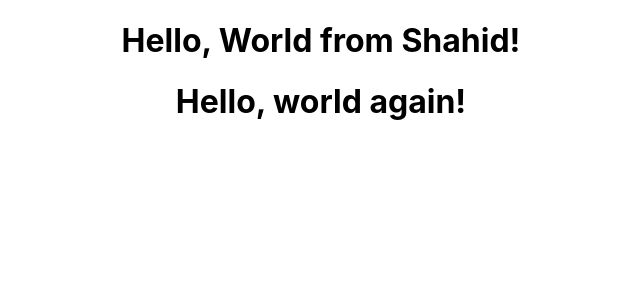
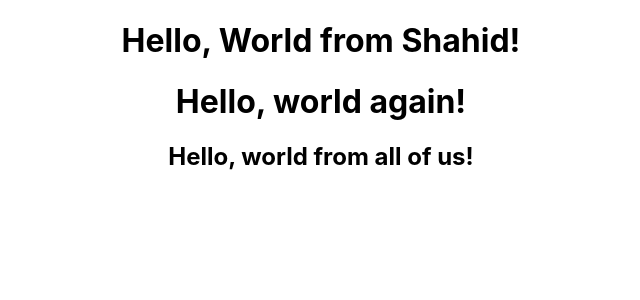
Before and after one commit to syedshahidashiqali/2ndrepo, a React (Create React App) app: page / in a window 1280 px wide. Shown: the top 300 px of the page, without its empty margins (319-959 px from the left). Built offline with nearby package versions, Linux system fonts and the light colour scheme.

Commit message:
Update App.js

```diff
--- a/src/App.js
+++ b/src/App.js
@@ -7,6 +7,8 @@ function App() {
     <div className="App">
       <h1>Hello, World from Shahid!</h1>
       <h1>Hello, world again!</h1>
+      <h2>Hello, world from all of us!</h2>
+
     </div>
   );
 }
```
